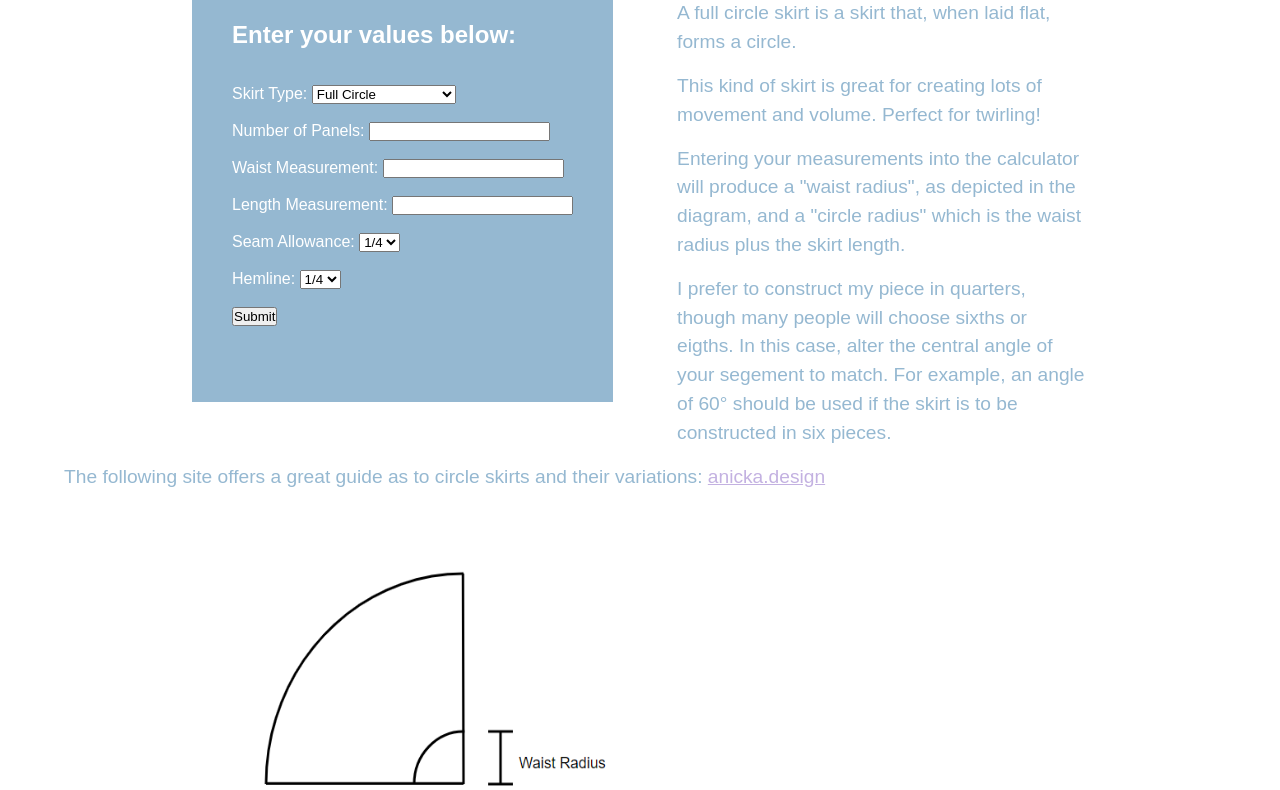
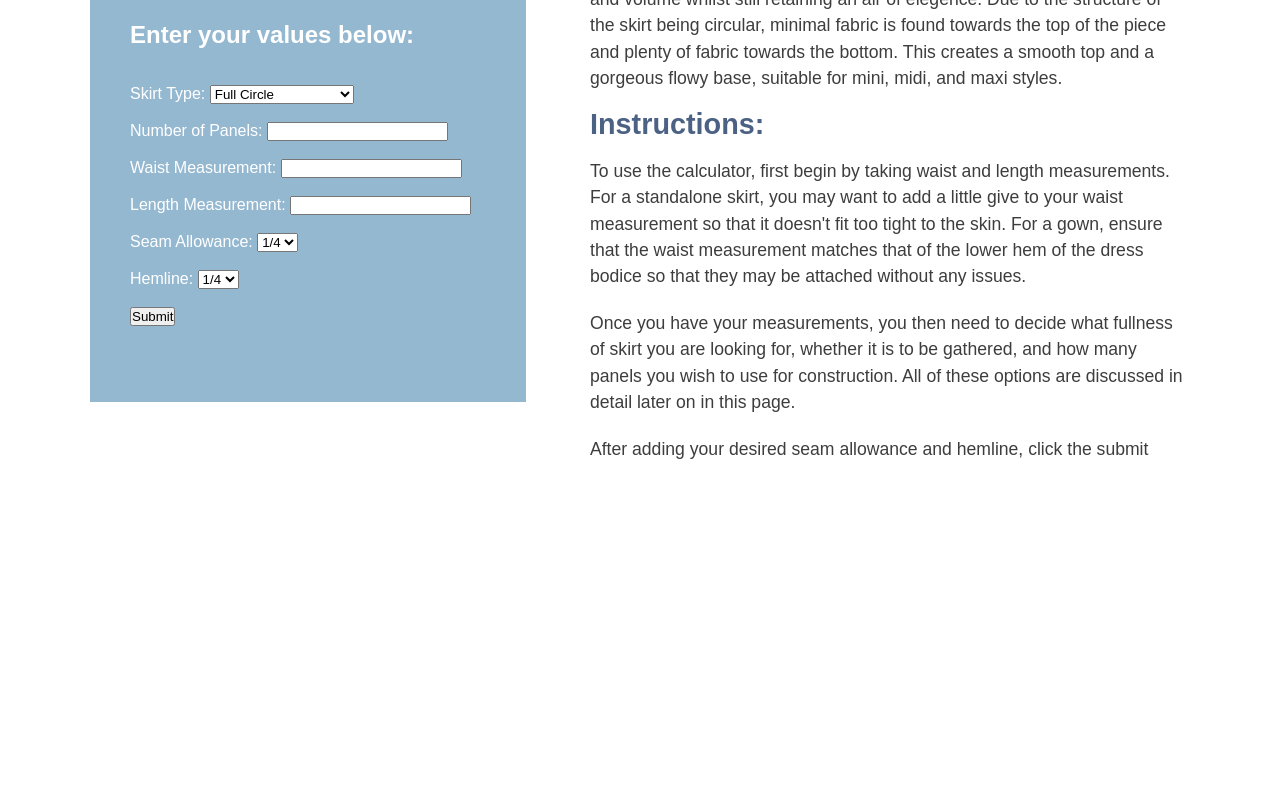
Before and after one commit to louimcco/Sewing-Site, a plain HTML site: page circle.html in a window 1280 px wide. Shown: the part 284-1074 px from the top of the page. After the commit the page ends 800 px from the top, so only its background shows below. Drawn offline with Linux system fonts and the light colour scheme.

Commit message:
Added information and changed formatting

```diff
--- a/app.js
+++ b/app.js
@@ -127,3 +127,4 @@ function toggleMobileMenu(menu) {
 }
 
 //Convert the decimal to a fraction of an inch (Use Span)
+//Make it so box stays same size
--- a/circle.html
+++ b/circle.html
@@ -52,9 +52,7 @@
 
 <br></br>
 <br></br>
-
-<div class="row">
-
+<div class="container">
     <div class="circle" id="circle" >
 
         <label class="toggleSwitch" onchange="swapUnit()">
@@ -170,34 +168,34 @@
 
 
 <div class="circleMain">
-    <h2>What is a Circle Skirt? </h2>
-    <br></br>
-<p> A full circle skirt is a skirt that, when laid flat, forms a circle. </p>
-<p> This kind of skirt is great for creating lots of movement and volume. Perfect for twirling! </p>
-<p> Entering your measurements into the calculator will produce a "waist radius",
-    as depicted in the diagram, and a "circle radius" which is the waist radius plus the skirt length.
+    <h2 id="circleHead"> What is a Circle Skirt? </h2>
+<p> A circle skirt is a great choice for creating a garment with lots of movement and volume
+    whilst still retaining an air of elegence. Due to the structure of the skirt being circular,
+    minimal fabric is found towards the top of the piece and plenty of fabric towards the bottom.
+    This creates a smooth top and a gorgeous flowy base, suitable for mini, midi, and maxi styles.
 </p>
-<p> I prefer to construct my piece in quarters, though many people will choose sixths or eigths.
-    In this case, alter the central angle of your segement to match. For example, an angle of 60° should be
-    used if the skirt is to be constructed in six pieces.
+<h2 id="circleHead"> Instructions: </h2>
+<p> To use the calculator, first begin by taking waist and length measurements. For a standalone skirt, you
+    may want to add a little give to your waist measurement so that it doesn't fit too tight to the skin. For
+    a gown, ensure that the waist measurement matches that of the lower hem of the dress bodice so that they
+    may be attached without any issues.
 </p>
-<p> The following site offers a great guide as to circle skirts and their variations: <a href="https://anicka.design/2021/12/15/what-is-a-circle-skirt-and-what-are-its-variations/#how-to-calculate-a-full-circle-skirt" target="_blank">anicka.design</a>
+<p> Once you have your measurements, you then need to decide what fullness of skirt you are looking for, whether
+    it is to be gathered, and how many panels you wish to use for construction. All of these options are discussed
+    in detail later on in this page.
 </p>
-
-</div>
-
-</div>
-
-
-<div class="row">
-
-    <img id="circle_diagram" src="circle_skirt.png" alt="Circle Skirt" width="450" height="400">
-    </div>
-
+<p> After adding your desired seam allowance and hemline, click the submit button and you will be presented with
+    three results: the waist radius - the radius from the centre to the waistline of the skirt, the skirt radius -
+    the radius from the centre to the end of the skirt, and the central angle of each segment for the number of panels
+    which you have entered.
+</p>
+<p> DIFFERENT TYPES
+    GATHERED
+    PANELS
+</p>
 
 
 </div>
-
 </div>
 
 </body>
--- a/style.css
+++ b/style.css
@@ -8,7 +8,8 @@
 }
 
 p{
-    margin-bottom: 15px;
+    margin-top: 20px;
+    margin-bottom: 20px;
 }
 
 a{
@@ -234,23 +235,12 @@ ul {
     transition: all 0.3s ease;
 }
 
-.circle {
-    float: left;
-    margin-left: 15vw;
-    margin-right: 5vw;
-    margin-bottom: 5vh;
-    color: #fff;
-    justify-content: center;
-    border: 40px solid #95b8d1;
-    background-color: #95b8d1;
-}
-
-.inches {
-    display: inline;
-}
-
-.centimeters {
-    display: none;
+.main {
+  color: #809bce;
+  font-size: 1.2rem;
+  line-height: 150%;
+  margin-left: 20vw;
+  margin-right: 20vw;
 }
 
 .heading {
@@ -259,15 +249,25 @@ ul {
   margin-left: 20vw;
   color: #809bce;
   font-size: 2.4rem;
-
 }
 
-.main {
-    color: #809bce;
-    font-size: 1.2rem;
-    line-height: 150%;
-    margin-left: 20vw;
-    margin-right: 20vw;
+.container{
+  display: grid;
+  grid-template-columns: 1fr 500px 600px 1fr;
+  grid-template-rows: 600px 1fr;
+  overflow-y: auto;
+}
+
+.circle {
+    align-self: start;
+    grid-column-start: 2;
+    margin-right: 5vw;
+    color: #fff;
+    justify-content: center;
+    border: 40px solid #95b8d1;
+    background-color: #95b8d1;
+    position: sticky;
+    top: 0px;
 }
 
 /* toggle */
@@ -433,23 +433,31 @@ ul {
   }
 }
 
+.inches {
+    display: inline;
+}
+
+.centimeters {
+    display: none;
+}
+
+
+
 .circleMain {
-    color: #95b8d1;
-    font-size: 1.2rem;
+    color: #3d3d3d ;
+    font-size: 1.1rem;
     line-height: 150%;
-    margin-left: 5vw;
-    margin-right: 15vw;
     padding-top: 45px;
+    grid-column-start: 3;
+    grid-column-end: 4;
+    grid-row-start: 1;
+    grid-row-end: 2;
 
 }
 
-.circleMain2 {
-    color: #95b8d1;
-    font-size: 1.2rem;
-    line-height: 150%;
-    margin-left: 15vw;
-    margin-right: 15vw;
-    padding-top: 45px;
+#circleHead {
+  color: #4B6285;
+  font-size: 1.8rem;
 
 }
 
@@ -457,6 +465,7 @@ ul {
   float: left;
   margin-left: 15vw;
 }
+
 
 .scaler {
   float: left;
@@ -467,6 +476,20 @@ ul {
   justify-content: center;
   border: 40px solid #7ebcab;
   background-color: #7ebcab;
+}
+
+@media only screen and (max-width: 1170px) {
+  .container{
+    grid-template-columns: 1fr 600px 1fr;
+    grid-template-rows: auto;
+  }
+  .circleMain {
+    grid-column-start: 2;
+    grid-column-end: 3;
+  }
+  .circle {
+    display: none;
+  }
 }
 
 @media only screen and (max-width: 768px) {
@@ -491,6 +514,9 @@ ul {
   #hamburger_icon {
     display: inline;
   }
+  .container {
+    grid-template-columns: 1fr 80vw 1fr;
+  }
   .circle {
     margin-left: 10vw;
   }
```
Also changed, not shown: converter.html (+1 -1 lines), index.html (+2 -1 lines), scaler.html (+1 -1 lines), favicon.ico (added). Lines whose indentation alone changed are shown as unchanged.
